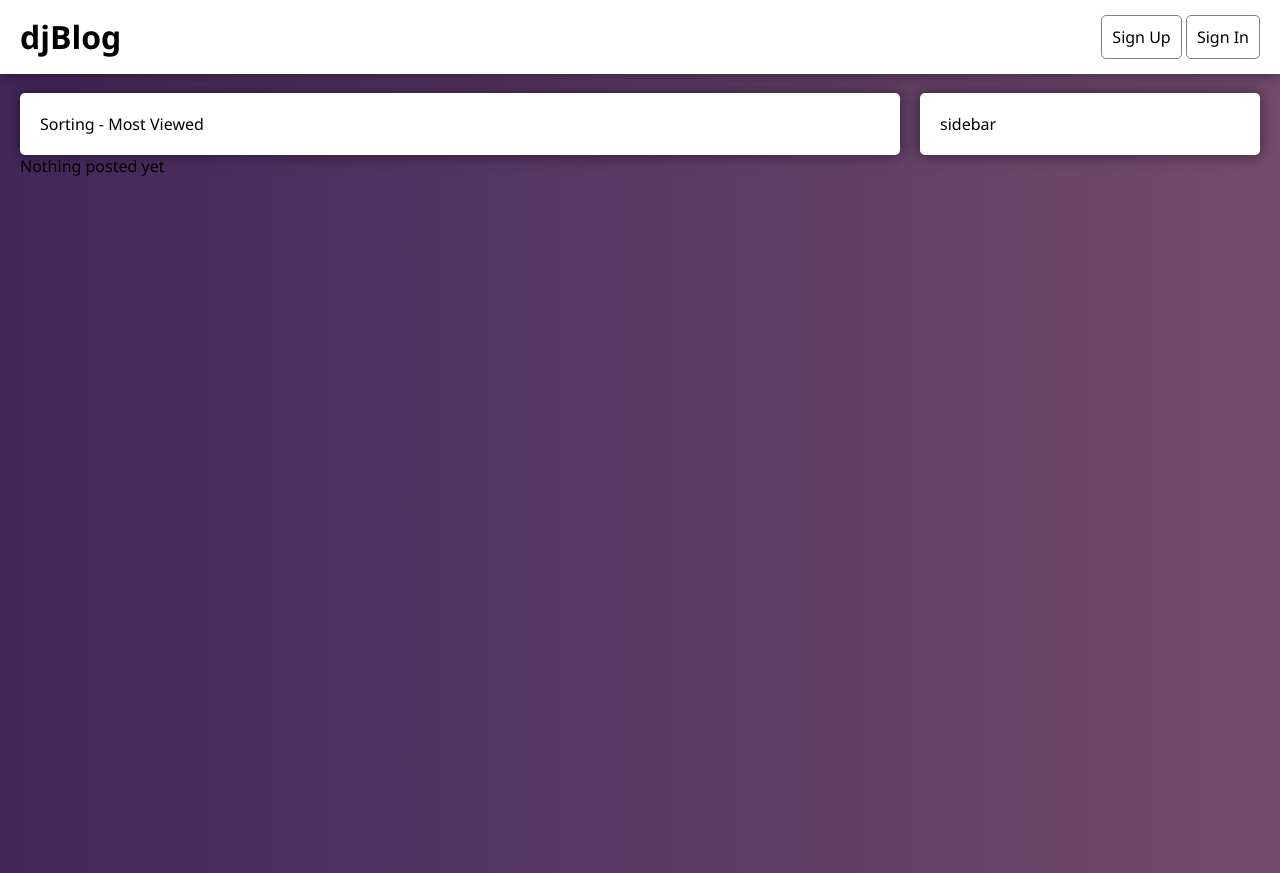
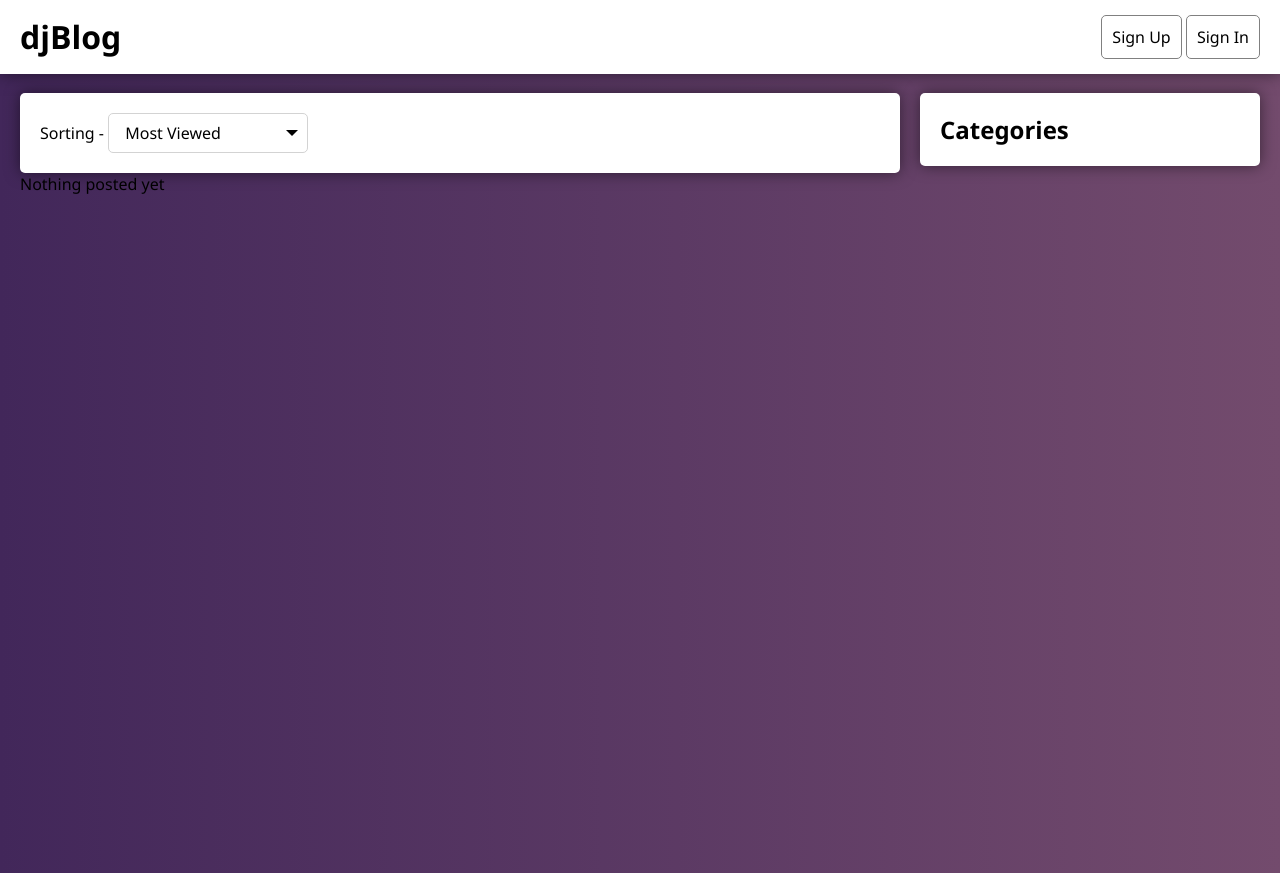
Before and after one commit to Wasth/djblog, a Django app: page / in a window 1280 px wide. Run offline with Django 3.2, Linux system fonts and the light colour scheme; data that the repository does not hold is empty.

Commit message:
custom select

```diff
--- /dev/null
+++ b/blog/static/blog/css/select.css
@@ -0,0 +1,76 @@
+:root {
+    /*--bg: linear-gradient(to right, rgba(66, 39, 90, 1), rgba(115, 75, 109, 1));*/
+    --bg: white;
+}
+/* The container must be positioned relative: */
+.custom-select {
+    position: relative;
+    display: inline-block;
+    width: 200px;
+}
+
+.custom-select select {
+    display: none; /*hide original SELECT element: */
+}
+
+.select-selected {
+    background: var(--bg);
+    border-radius: 5px;
+    z-index: 999;
+    border: 1px solid lightgray !important;
+}
+
+/* Style the arrow inside the select element: */
+.select-selected:after {
+    position: absolute;
+    content: "";
+    top: 17px;
+    right: 10px;
+    /*margin-right: 3px;*/
+    width: 0;
+    height: 0;
+    border: 6px solid transparent;
+    border-color: #000 transparent transparent transparent;
+}
+
+/* Point the arrow upwards when the select box is open (active): */
+.select-selected.select-arrow-active:after {
+    border-color: transparent transparent #000 transparent;
+    top: 7px;
+}
+.select-selected.select-arrow-active {
+    border-radius: 0;
+    border-top-left-radius: 5px;
+    border-top-right-radius: 5px;
+}
+/* style the items (options), including the selected item: */
+.select-items div, .select-selected {
+    color: #000;
+    padding: 8px 16px;
+    padding-right: 30px;
+    border: 1px solid transparent;
+    border-color: transparent transparent rgba(0, 0, 0, 0.1) transparent;
+    cursor: pointer;
+}
+/* Style items (options): */
+.select-items {
+    position: absolute;
+    background: var(--bg);
+    top: 100%;
+    left: 0;
+    right: 0;
+    z-index: 99;
+
+    border-bottom-left-radius: 5px;
+    border-bottom-right-radius: 5px;
+    border: 1px solid lightgray;
+}
+
+/* Hide the items when the select box is closed: */
+.select-hide {
+    display: none;
+}
+
+.select-items div:hover, .same-as-selected {
+    background-color: rgba(0, 0, 0, 0.1);
+}
--- a/blog/templates/blog/base.html
+++ b/blog/templates/blog/base.html
@@ -5,7 +5,8 @@
     <title>{% block title %}Title{% endblock %}</title>
     <meta name="viewport" content="width=device-width, initial-scale=1.0">
     {% load static %}
-    <link rel="stylesheet" href="{% static 'blog/style.css' %}">
+    <link rel="stylesheet" href="{% static 'blog/css/style.css' %}">
+    <link rel="stylesheet" href="{% static 'blog/css/select.css' %}">
 </head>
 <body>
 <div class="wrapper">
@@ -29,11 +30,14 @@
         </div>
         <div class="sidebar">
             {% block sidebar %}
-                sidebar
+                <section>
+                    <h2>Categories</h2>
+
+                </section>
             {% endblock %}
         </div>
     </div>
 </div>
-
+<script src="{% static 'blog/js/select.js' %}"></script>
 </body>
 </html>
--- a/blog/templates/blog/index.html
+++ b/blog/templates/blog/index.html
@@ -11,7 +11,18 @@
 
 {% block content %}
     <div class="post-panel">
-        Sorting - Most Viewed
+        Sorting -
+        <div class="custom-select">
+            <select name="" id="">
+                <option value="100">Most Viewed</option>
+                <option value="1">By New 1</option>
+                <option value="2">By New 2</option>
+                <option value="3">By New 3</option>
+                <option value="4">By New 4</option>
+                <option value="5">By New 5</option>
+            </select>
+        </div>
+
     </div>
     {% for post in posts %}
         <div class="post">
```
Also changed, not shown: blog/static/blog/js/select.js (added, +74 -0 lines), blog/static/blog/css/style.css (renamed from blog/static/blog/style.css).
